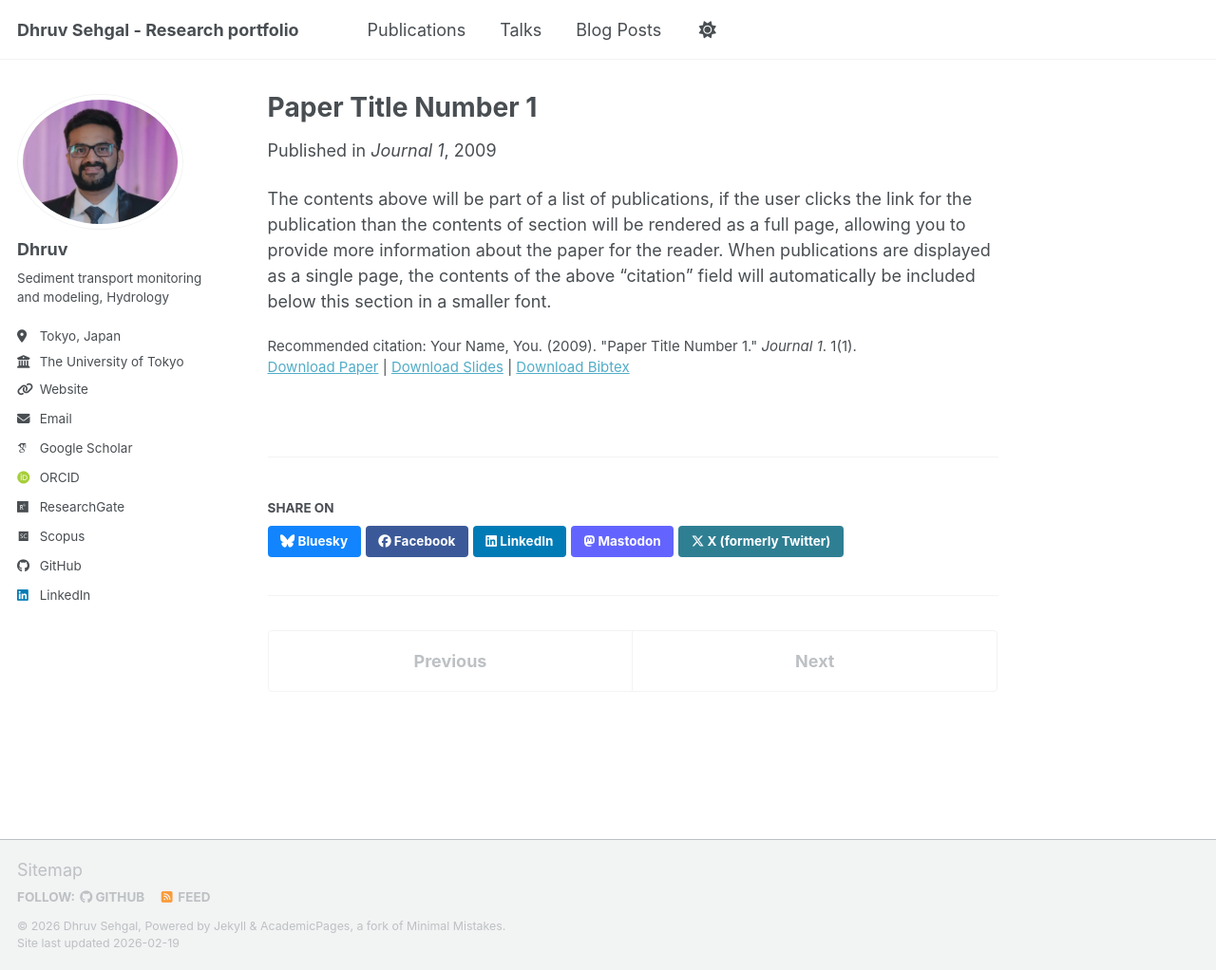
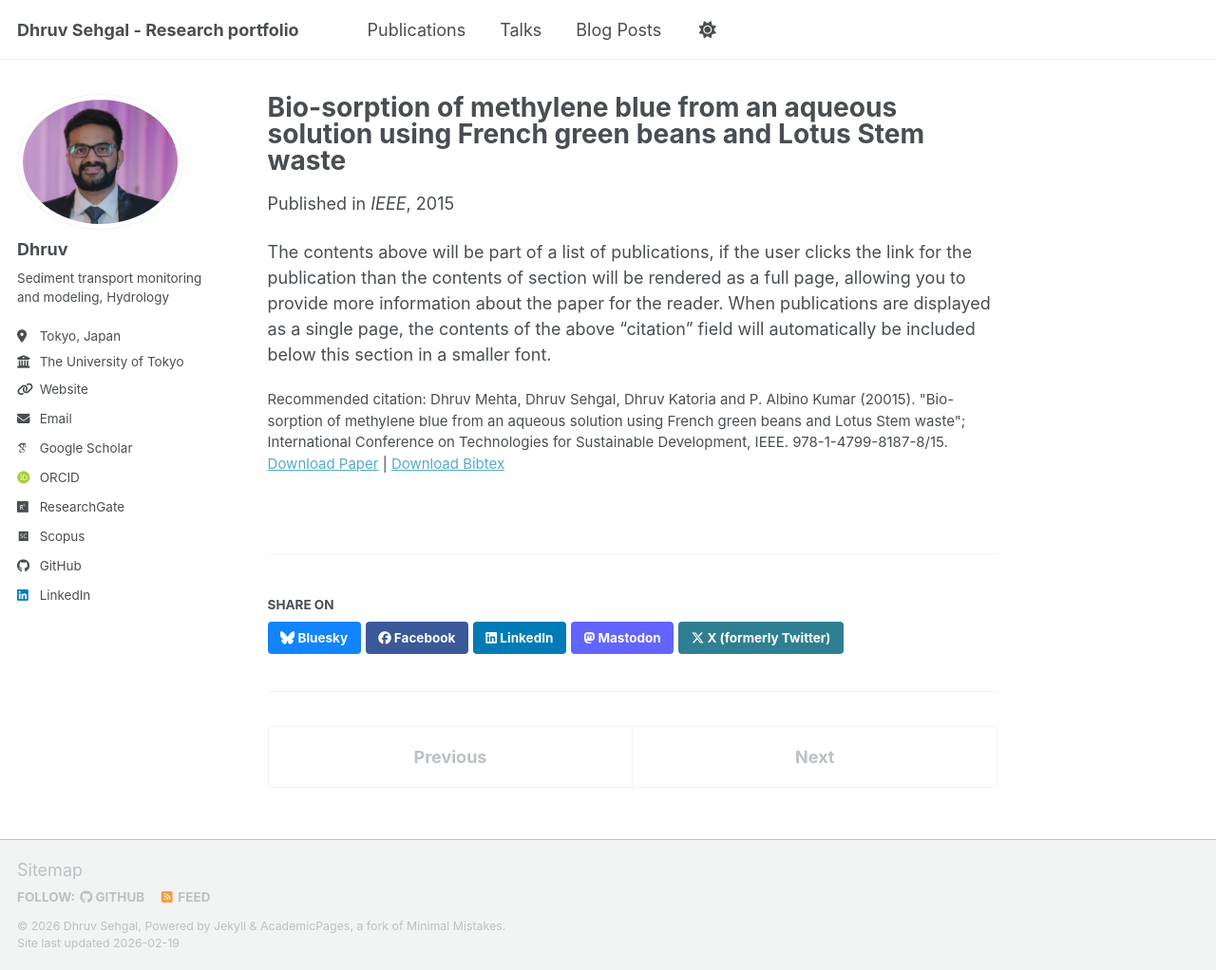
Before and after one commit to dhruvsehgal92/dhruvsehgal92, a Jekyll site: the page built from _publications/2009-10-01-paper-title-number-1.md, in a window 1280 px wide and 1022 px high. Shown: the whole window at 95% size. Built offline with Jekyll 4.4.1, drawn with Linux system fonts in a browser that asks for light colours; some web fonts are replaced; a script bundle is joined from its source files by our own code; library files that are not in the unit come from our copies.

Commit message:
Update 2009-10-01-paper-title-number-1.md

```diff
--- a/_publications/2009-10-01-paper-title-number-1.md
+++ b/_publications/2009-10-01-paper-title-number-1.md
@@ -1,14 +1,13 @@
 ---
-title: "Paper Title Number 1"
+title: "Bio-sorption of methylene blue from an aqueous solution using French green beans and Lotus Stem waste"
 collection: publications
 category: manuscripts
 permalink: /publication/2009-10-01-paper-title-number-1
-excerpt: 'This paper is about the number 1. The number 2 is left for future work.'
-date: 2009-10-01
-venue: 'Journal 1'
-slidesurl: 'https://academicpages.github.io/files/slides1.pdf'
-paperurl: 'https://academicpages.github.io/files/paper1.pdf'
+excerpt: 'This paper is about using bio waste to treat industrial waste water.'
+date: 2015-04-30
+venue: 'IEEE'
+paperurl: 'http://dx.doi.org/10.1109/ictsd.2015.7095914'
 bibtexurl: 'https://academicpages.github.io/files/bibtex1.bib'
-citation: 'Your Name, You. (2009). &quot;Paper Title Number 1.&quot; <i>Journal 1</i>. 1(1).'
+citation: 'Dhruv Mehta, Dhruv Sehgal, Dhruv Katoria and P. Albino Kumar (20015). "Bio-sorption of methylene blue from an aqueous solution using French green beans and Lotus Stem waste"; International Conference on Technologies for Sustainable Development, IEEE. 978-1-4799-8187-8/15.'
 ---
 The contents above will be part of a list of publications, if the user clicks the link for the publication than the contents of section will be rendered as a full page, allowing you to provide more information about the paper for the reader. When publications are displayed as a single page, the contents of the above "citation" field will automatically be included below this section in a smaller font.
```
